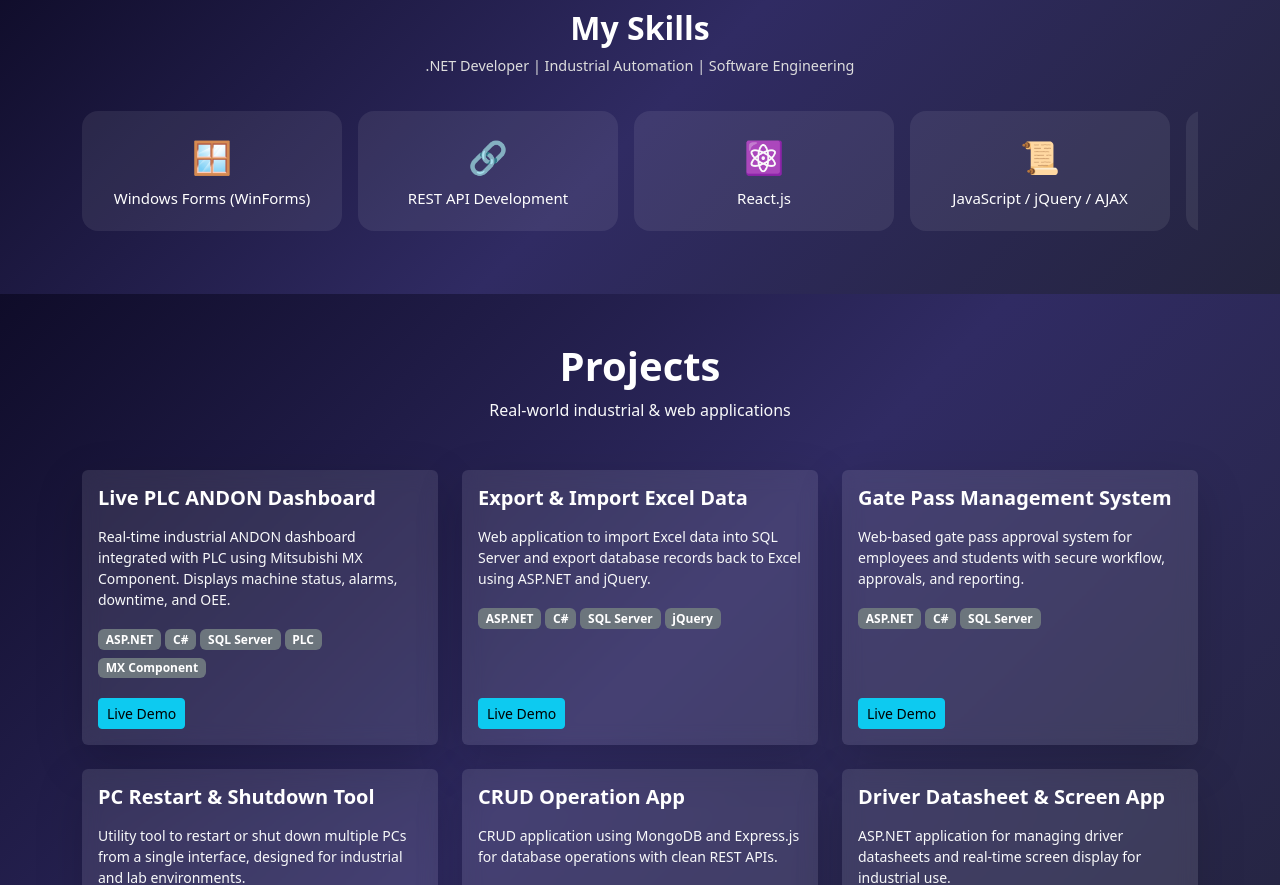
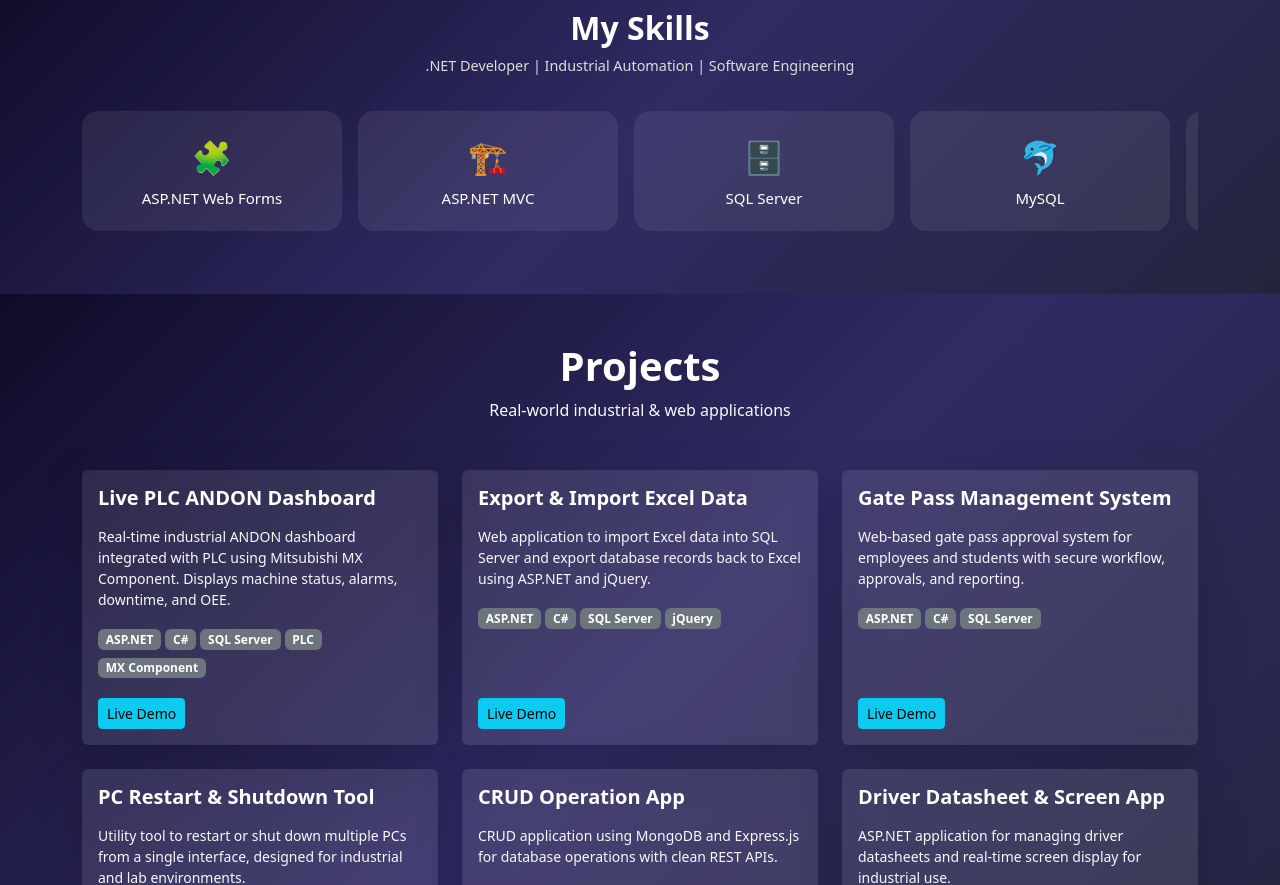
Before and after one commit to Hima322/Pandey-Himanshu, a React (Create React App) app: page / in a window 1280 px wide. Shown: the part 1980-2865 px from the top of the page. Built offline with nearby package versions, Linux system fonts and the light colour scheme.

Commit message:
add skill

```diff
--- a/src/components/Skills.jsx
+++ b/src/components/Skills.jsx
@@ -3,11 +3,17 @@
 
 export default function Skills() {
   const skills = [
-    { icon: "🪟", text: "Windows Forms (WinForms)" },
-    { icon: "🔗", text: "REST API Development" },
-    { icon: "⚛️", text: "React.js" },
-    { icon: "📜", text: "JavaScript / jQuery / AJAX" },
-    { icon: "💻", text: "ASP.NET / ASP.NET Core" },
+    { icon: "🧩", text: "ASP.NET Web Forms" },
+{ icon: "🏗️", text: "ASP.NET MVC" },
+{ icon: "🗄️", text: "SQL Server" },
+{ icon: "🐬", text: "MySQL" },
+{ icon: "🔌", text: "ADO.NET" },
+{ icon: "📊", text: "Database Design & Optimization" },
+{ icon: "🔐", text: "Authentication & Authorization" },
+{ icon: "⚙️", text: "Web API Integration" },
+{ icon: "📦", text: "Entity Framework" },
+{ icon: "🛠️", text: "Stored Procedures & Views" }
+
   ];
 
   return (
```
